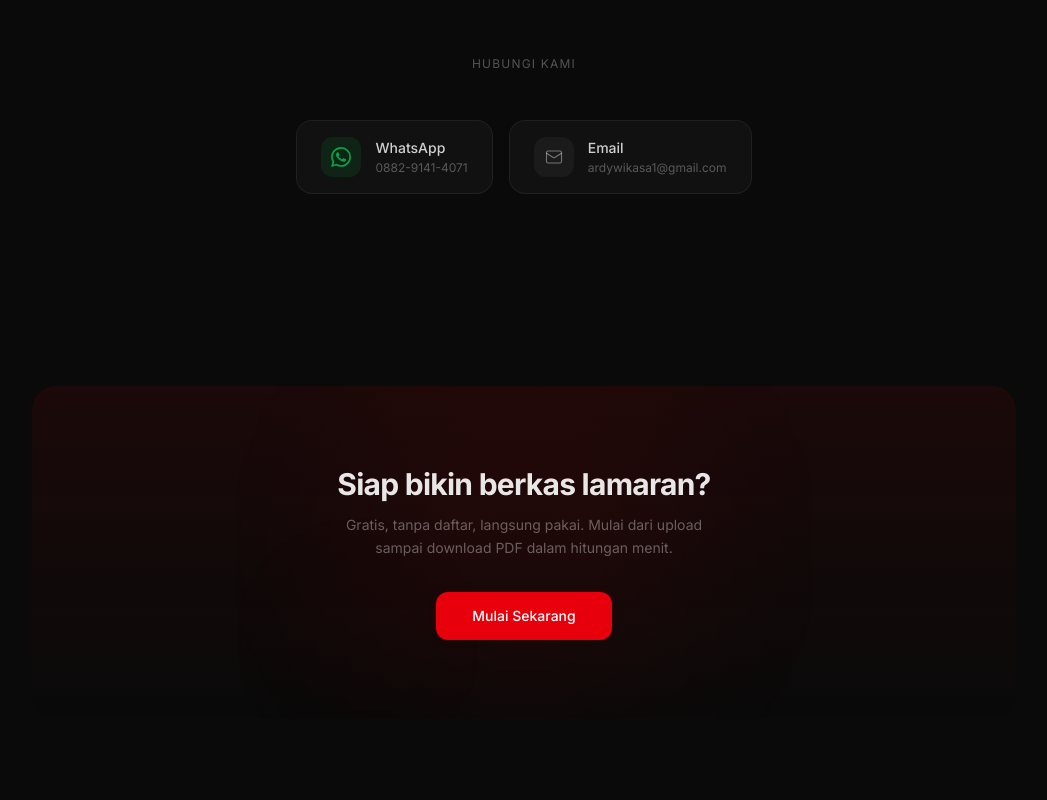
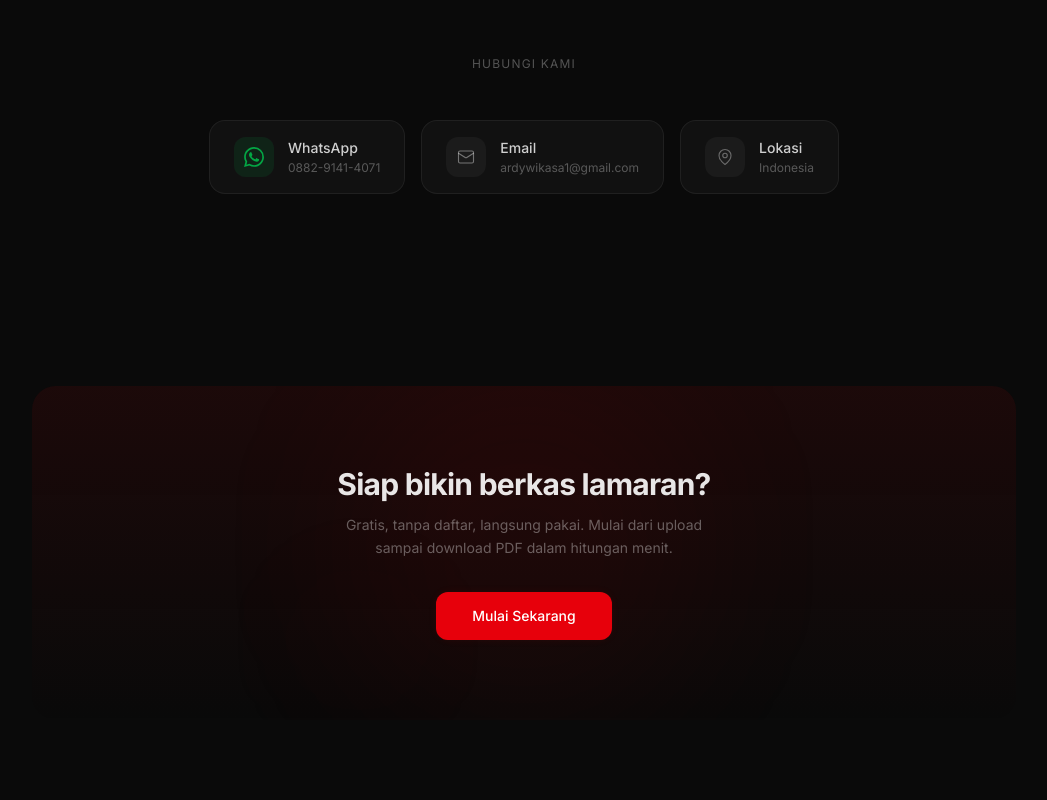
Before and after one commit to Stonepath-dotcom/wabot-hub, a Next.js app: page / in a window 1280 px wide. Shown: the part 3760-4560 px from the top of the page, without its empty margins (116-1163 px from the left). Built offline with nearby package versions, Linux system fonts and the light colour scheme.

Commit message:
ac47e4e8-bbbf-4e09-aada-2643420e376f

```diff
--- a/src/app/page.tsx
+++ b/src/app/page.tsx
@@ -391,12 +391,12 @@ export default function Home() {
         <section className="py-24">
           <div className="max-w-5xl mx-auto px-5">
             <p className="text-xs text-white/30 text-center uppercase tracking-widest mb-12 scroll-fade">Hubungi Kami</p>
-            <div className="flex flex-col sm:flex-row items-center justify-center gap-4">
+            <div className="flex flex-col sm:flex-row items-stretch justify-center gap-4 max-w-2xl mx-auto">
               <a
                 href="https://wa.me/6288291414071"
                 target="_blank"
                 rel="noopener noreferrer"
-                className="scroll-fade-left contact-hover flex items-center gap-3.5 w-full sm:w-auto px-6 py-4 bg-white/[0.03] border border-white/[0.06] rounded-2xl hover:bg-green-500/[0.06] hover:border-green-500/[0.15] group"
+                className="scroll-fade contact-hover flex items-center gap-3.5 px-6 py-4 bg-white/[0.03] border border-white/[0.06] rounded-2xl hover:bg-green-500/[0.06] hover:border-green-500/[0.15] group"
                 data-scroll-delay="0"
               >
                 <div className="w-10 h-10 rounded-xl bg-green-500/10 flex items-center justify-center shrink-0 transition-all duration-300 group-hover:bg-green-500/20 group-hover:scale-110">
@@ -411,8 +411,8 @@ export default function Home() {
               </a>
               <a
                 href="mailto:ardywikasa1@gmail.com"
-                className="scroll-fade-right contact-hover flex items-center gap-3.5 w-full sm:w-auto px-6 py-4 bg-white/[0.03] border border-white/[0.06] rounded-2xl hover:bg-white/[0.06] hover:border-white/[0.12] group"
-                data-scroll-delay="100"
+                className="scroll-fade contact-hover flex items-center gap-3.5 px-6 py-4 bg-white/[0.03] border border-white/[0.06] rounded-2xl hover:bg-white/[0.06] hover:border-white/[0.12] group"
+                data-scroll-delay="80"
               >
                 <div className="w-10 h-10 rounded-xl bg-white/[0.04] flex items-center justify-center shrink-0 transition-all duration-300 group-hover:bg-white/[0.08] group-hover:scale-110">
                   <svg width="18" height="18" viewBox="0 0 24 24" fill="none" stroke="currentColor" strokeWidth="1.5" strokeLinecap="round" strokeLinejoin="round" className="text-white/40 group-hover:text-white/60 transition-colors">
@@ -425,6 +425,21 @@ export default function Home() {
                   <p className="text-xs text-white/30 mt-0.5">ardywikasa1@gmail.com</p>
                 </div>
               </a>
+              <div
+                className="scroll-fade contact-hover flex items-center gap-3.5 px-6 py-4 bg-white/[0.03] border border-white/[0.06] rounded-2xl"
+                data-scroll-delay="160"
+              >
+                <div className="w-10 h-10 rounded-xl bg-white/[0.04] flex items-center justify-center shrink-0 text-white/35">
+                  <svg width="18" height="18" viewBox="0 0 24 24" fill="none" stroke="currentColor" strokeWidth="1.5" strokeLinecap="round" strokeLinejoin="round">
+                    <path d="M20 10c0 6-8 12-8 12s-8-6-8-12a8 8 0 0 1 16 0Z" />
+                    <circle cx="12" cy="10" r="3" />
+                  </svg>
+                </div>
+                <div>
+                  <p className="text-sm text-white/80 font-medium">Lokasi</p>
+                  <p className="text-xs text-white/30 mt-0.5">Indonesia</p>
+                </div>
+              </div>
             </div>
           </div>
         </section>
@@ -471,8 +486,17 @@ export default function Home() {
 
       {/* footer */}
       <footer className="shimmer-divider">
-        <div className="max-w-5xl mx-auto px-5 h-12 flex items-center">
-          <span className="text-[11px] text-white/15">HakiPDF</span>
+        <div className="max-w-5xl mx-auto px-5 py-6 flex flex-col sm:flex-row items-center justify-between gap-3">
+          <div className="flex items-center gap-2">
+            <div className="w-5 h-5 rounded-md bg-red-600 flex items-center justify-center">
+              <svg width="10" height="10" viewBox="0 0 24 24" fill="none" stroke="white" strokeWidth="2.5" strokeLinecap="round" strokeLinejoin="round">
+                <path d="M14 2H6a2 2 0 0 0-2 2v16a2 2 0 0 0 2 2h12a2 2 0 0 0 2-2V8z" />
+                <polyline points="14 2 14 8 20 8" />
+              </svg>
+            </div>
+            <span className="text-[11px] text-white/20 font-medium">HakiPDF</span>
+          </div>
+          <p className="text-[11px] text-white/12">&copy; {new Date().getFullYear()} HakiPDF. Semua hak dilindungi.</p>
         </div>
       </footer>
     </div>
```
